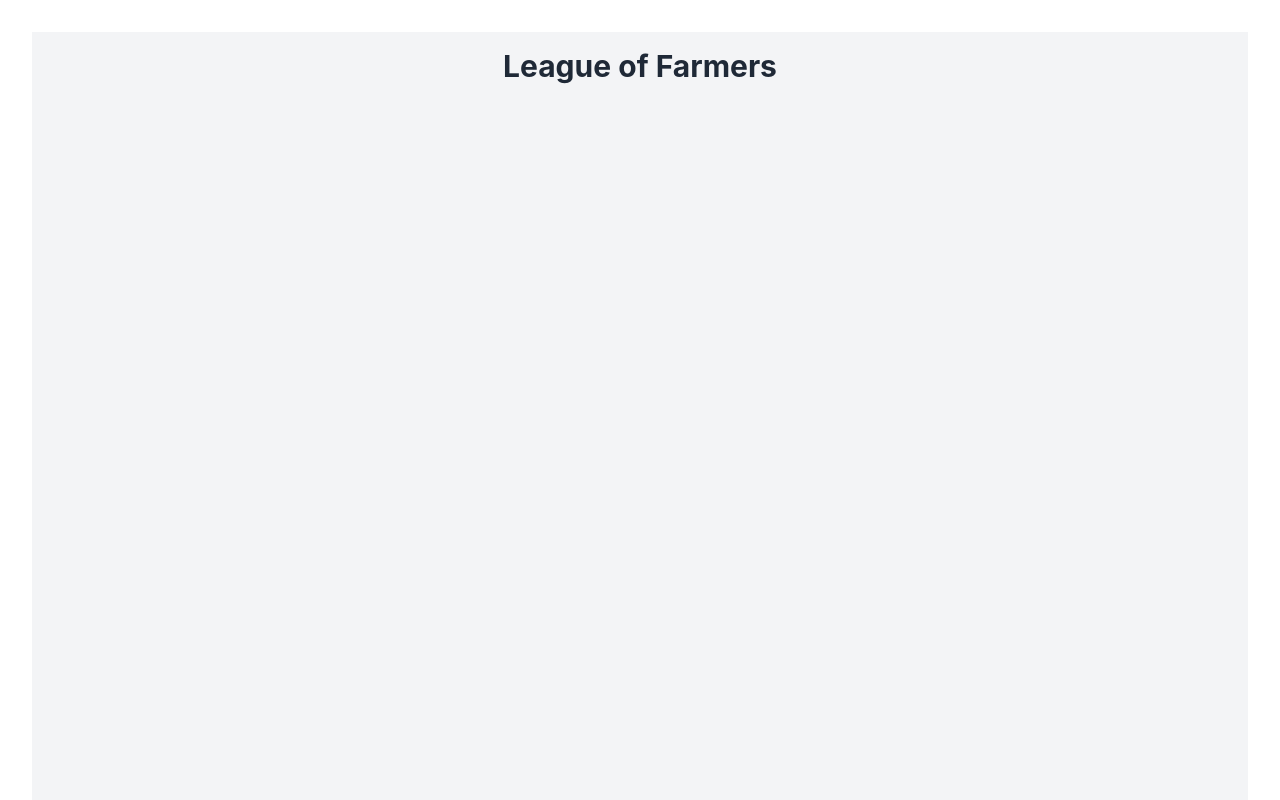
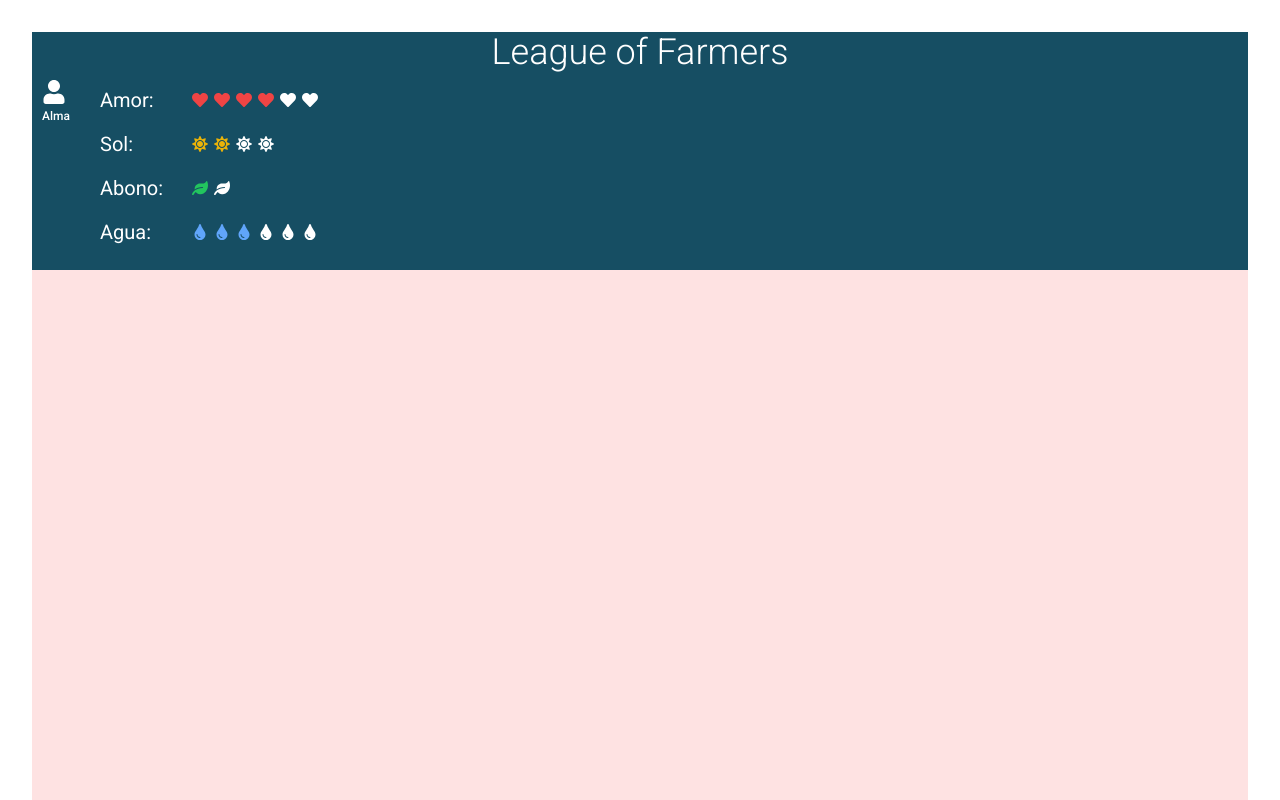
Before and after one commit to ladyBataca/League-of-farming, a React (Vite) app: page / in a window 1280 px wide. Built offline with nearby package versions, Linux system fonts and the light colour scheme.

Commit message:
:sparkles: add the user resume to the home page.

```diff
--- a/index.html
+++ b/index.html
@@ -5,6 +5,7 @@
     <link rel="icon" type="image/svg+xml" href="/vite.svg" />
     <meta name="viewport" content="width=device-width, initial-scale=1.0, maximum-scale=1.0, user-scalable=no" />
     <title>League of Farmers</title>
+    <link href="https://fonts.googleapis.com/css2?family=Roboto:wght@300;400;500;700&display=swap" rel="stylesheet">
   </head>
   <body>
     <div id="root"></div>
--- a/src/Home.tsx
+++ b/src/Home.tsx
@@ -1,11 +1,13 @@
 import './Home.css'
+import Resume from './components/Resume'
 
 function Home() {
   return (
-    <div className="min-h-screen bg-gray-100 p-4">
-      <h1 className="text-3xl font-bold text-center text-gray-800">
-        League of Farmers
-      </h1>
+    <div className="min-h-screen bg-red-100">
+      <Resume
+        title="League of Farmers"
+        playerName="Alma"
+      />
     </div>
   )
 }
--- /dev/null
+++ b/src/components/Resume.tsx
@@ -0,0 +1,75 @@
+import { FaUser } from 'react-icons/fa';
+import { FaHeart } from 'react-icons/fa';
+import { FaSun } from 'react-icons/fa';
+import { FaLeaf } from 'react-icons/fa';
+import { FaTint } from 'react-icons/fa';
+
+interface ResumeProps {
+  title?: string;
+  playerName?: string;
+}
+
+const Resume = ({
+  title = "League of Farmers",
+  playerName = "Liwaisi Student"
+}: ResumeProps) => {
+  return (
+    <div className='bg-cyan-900 font-roboto'>
+      <h2 className="font-roboto text-white text-4xl font-light items-center justify-center text-center">{title}</h2>
+      <div className=" text-white w-full flex flex-row items-start py-2">
+        <div className="flex flex-col items-start pl-2.5 min-w-[60px]">
+          <FaUser className="text-2xl mb-1" />
+          <span className="text-xs font-medium">{playerName}</span>
+        </div>
+
+        <ul className="list-none p-0 w-full pt-1.5 pl-2">
+          <li className="flex items-center mb-4 gap-3">
+            <span className="min-w-[80px] text-xl">Amor:</span>
+            <div className="flex gap-1.5">
+              {[...Array(6)].map((_, index) => (
+                <span key={index} className={index < 4 ? "text-red-500" : "text-white"}>
+                  <FaHeart />
+                </span>
+              ))}
+            </div>
+          </li>
+
+          <li className="flex items-center mb-4 gap-3">
+            <span className="min-w-[80px] text-xl">Sol:</span>
+            <div className="flex gap-1.5">
+              {[...Array(4)].map((_, index) => (
+                <span key={index} className={index < 2 ? "text-yellow-500" : "text-white"}>
+                  <FaSun />
+                </span>
+              ))}
+            </div>
+          </li>
+
+          <li className="flex items-center mb-4 gap-3">
+            <span className="min-w-[80px] text-xl">Abono:</span>
+            <div className="flex gap-1.5">
+              {[...Array(2)].map((_, index) => (
+                <span key={index} className={index < 1 ? "text-green-500" : "text-white"}>
+                  <FaLeaf />
+                </span>
+              ))}
+            </div>
+          </li>
+
+          <li className="flex items-center mb-4 gap-3">
+            <span className="min-w-[80px] text-xl">Agua:</span>
+            <div className="flex gap-1.5">
+              {[...Array(6)].map((_, index) => (
+                <span key={index} className={index < 3 ? "text-blue-400" : "text-white"}>
+                  <FaTint />
+                </span>
+              ))}
+            </div>
+          </li>
+        </ul>
+      </div>
+    </div>
+  );
+};
+
+export default Resume;
--- a/tailwind.config.js
+++ b/tailwind.config.js
@@ -36,6 +36,7 @@ export default {
       },
       fontFamily: {
         sans: ['Inter', 'system-ui', '-apple-system', 'sans-serif'],
+        'roboto': ['Roboto', 'sans-serif'],
       },
       screens: {
         'xs': '375px',
```
Also changed, not shown: package.json (+5 -4 lines), 1 other file (tests, documents, lock files or other folders).
